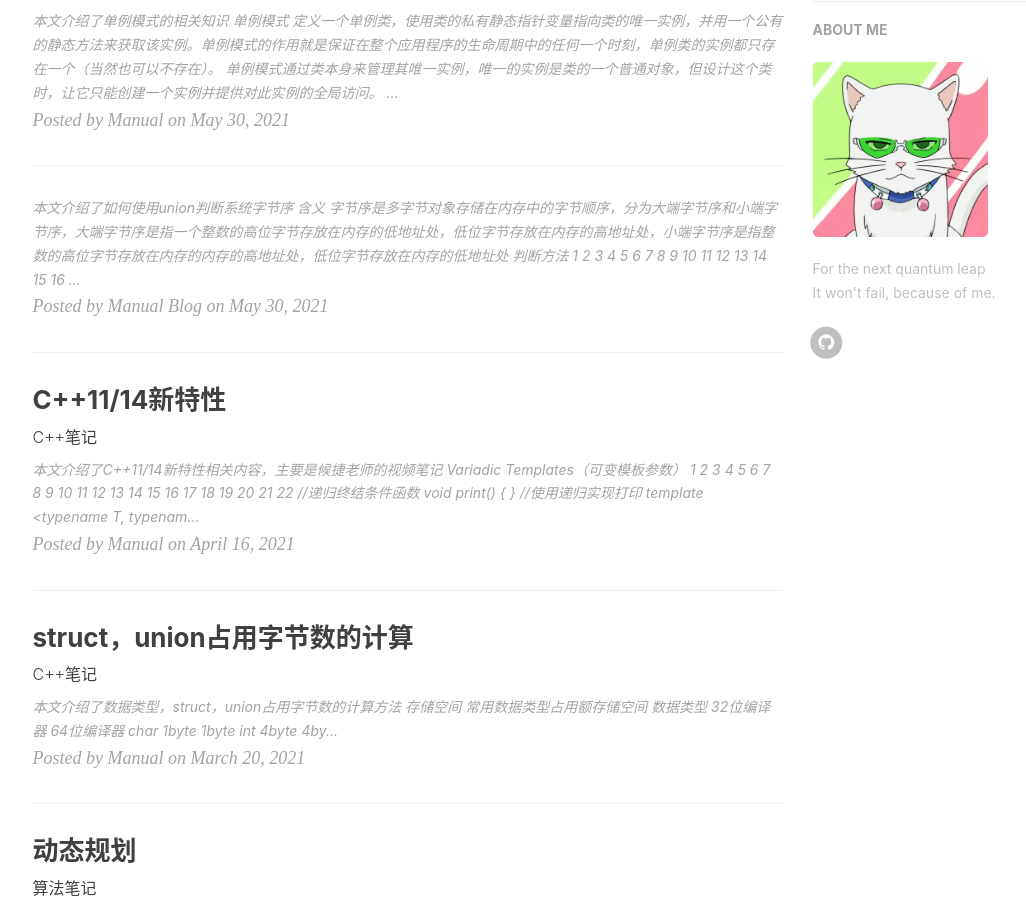
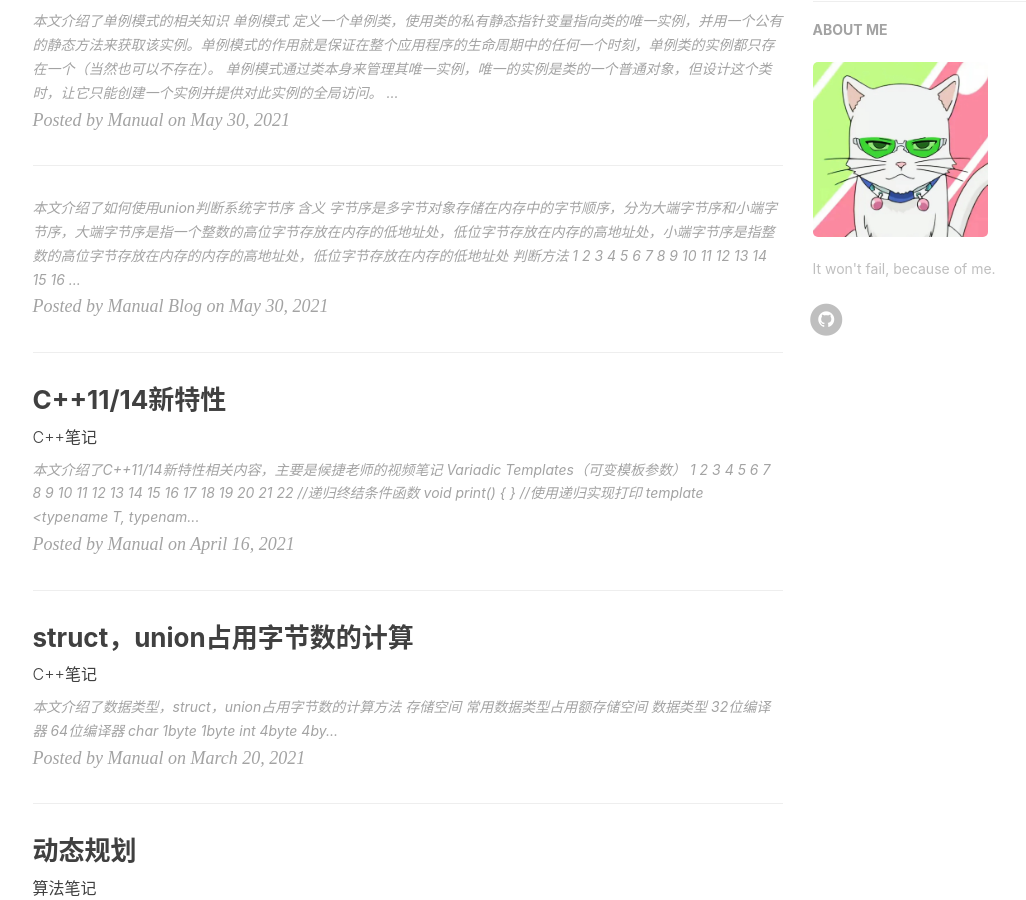
Before and after one commit to ma-nual/ma-nual.github.io, a Jekyll site: the page built from index.html, in a window 1280 px wide and 900 px high, scrolled down 533 px. Shown: the whole window, without its empty margins (135-1161 px from the left). Built offline with Jekyll 4.4.1, drawn with Linux system fonts in a browser that asks for light colours; nearby versions of some CDN libraries; the list of posts is cut into pages by our own code; comment, search, counter and statistics services are not loaded.

Commit message:
one post

```diff
--- a/_config.yml
+++ b/_config.yml
@@ -78,7 +78,7 @@
 
 # Sidebar settings
 sidebar: true                           # whether or not using Sidebar.
-sidebar-about-description: "For the next quantum leap<br>It won't fail, because of me."
+sidebar-about-description: "It won't fail, because of me."
 sidebar-avatar: /img/avatar.jpg      # use absolute URL, seeing it's used in both `/` and `/about/`
 
 
```
